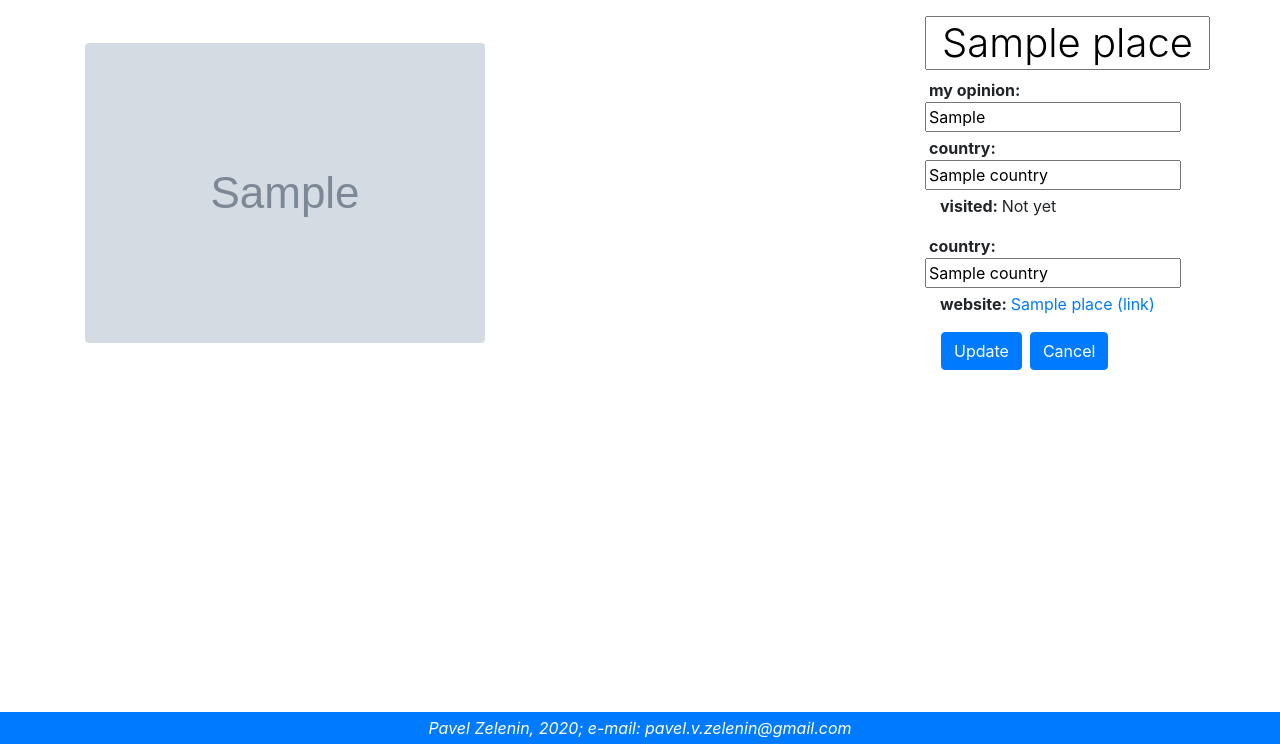
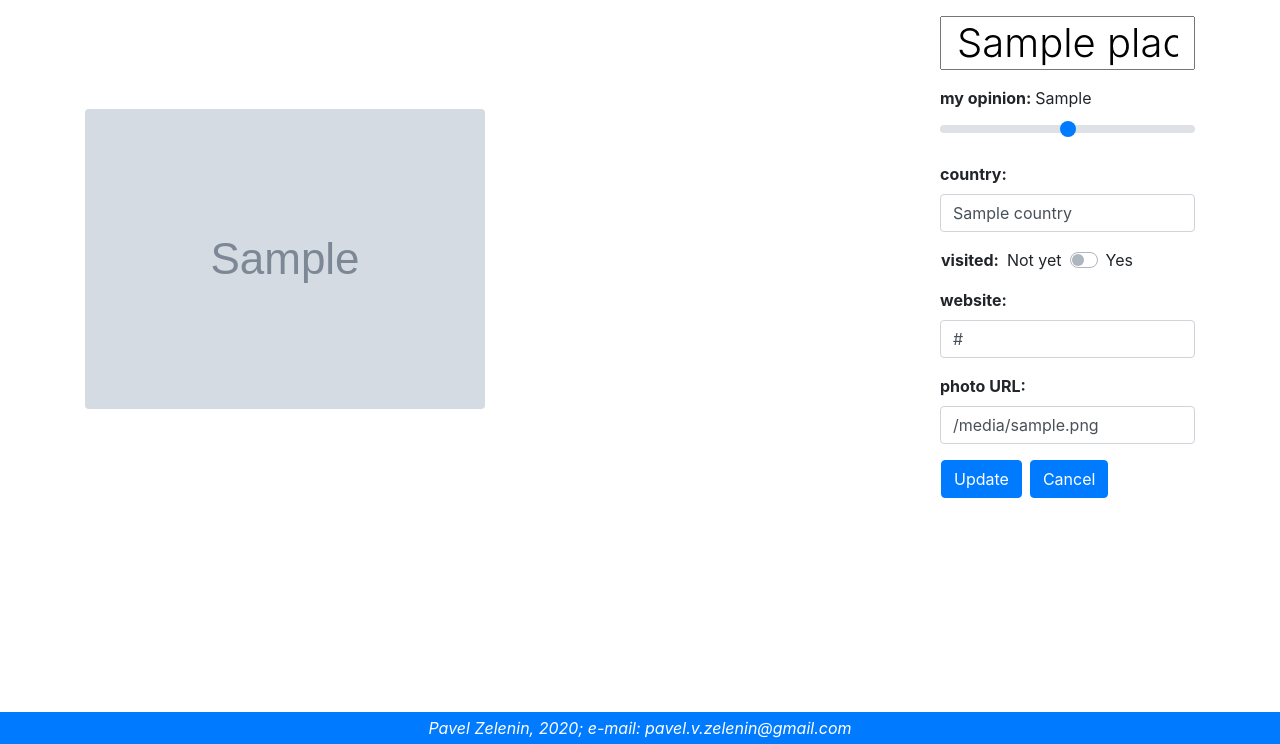
Before and after one commit to pavzel/myRECs, a Flask app: template templates/editplacedetails.html in a window 1280 px wide. Shown: the part 56-800 px from the top of the page. Run offline with Flask 2, Linux system fonts and the light colour scheme; the template is opened without the code that fills it: most values are stand-ins (such as "Sample title", 1, 10 or a date in 2020); grey boxes marked "Sample" are stand-in pictures; some libraries are stand-ins or nearby versions.

Commit message:
Completed option of editing a place

```diff
--- a/app.py
+++ b/app.py
@@ -38,12 +38,15 @@ def edit_place_details(place_id):
 @app.route('/update_place/<place_id>', methods=["POST"])
 def update_place(place_id):
     places = mongodb.db.myRecPlaces
-    print("To update")
-    print(request.form.get('place_name'))
+    my_opinion = int(request.form.get('my_opinion'))
+    is_visited = bool(request.form.get('is_visited'))
     places.update({"_id": ObjectId(place_id)}, {
         'place_name': request.form.get('place_name'),
         'country': request.form.get('country'),
-        'my_opinion': int(request.form.get('my_opinion'))
+        'my_opinion': my_opinion,
+        'is_visited': is_visited,
+        'website': request.form.get('website'),
+        'photo_url': request.form.get('photo_url')
     })
     return redirect(url_for('get_places'))
 
--- a/templates/editplacedetails.html
+++ b/templates/editplacedetails.html
@@ -16,50 +16,58 @@
 
         <form action="{{ url_for('update_place', place_id=place._id) }}" method="POST" class="col-lg-3">
 
-            <div class="row">
-                <h1 class="input-field s6">
-                    <input id="place_name" name="place_name" type="text" class="validate font-weight-light col-12" value="{{ place.place_name }}">
+            <div class="form-group">
+                <h1 class="input-field">
+                    <input id="place_name" type="text" name="place_name" class="validate font-weight-light col-12" value="{{ place.place_name }}">
                 </h1>
             </div>
 
-            <div class="row mb-1 justify-content-between">
-                <span class="ml-1"><strong>my opinion: </strong></span>
-                {% if place.my_opinion %}
-                    <input id="my_opinion" name="my_opinion" type="text" class="validate" value="{{ place.my_opinion }}">
+            <div class="form-group">
+                <label for="my_opinion"><strong>my opinion: </strong><span id="current_opinion">{{ place.my_opinion }}</span></label>
+                <input id="my_opinion" type="range" name="my_opinion" class="custom-range" min="-3" max="3" value="{{ place.my_opinion }}">
+            </div>
+
+            <div class="form-group">
+                <label for="country"><strong>country: </strong></label>
+                {% if place.country %}
+                    <input id="country" type="text" name="country" class="validate form-control" value="{{ place.country }}">
                 {% else %}
-                    <input id="my_opinion" name="my_opinion" type="text" class="validate" placeholder="min: -3; max: +3">
+                    <input id="country" type="text" name="country" class="validate form-control" placeholder="Enter country">
                 {% endif %}
             </div>
 
-            <div class="row mb-1 justify-content-between">
-                <span class="ml-1"><strong>country: </strong></span>
-                {% if place.country %}
-                    <input id="country" name="country" type="text" class="validate" value="{{ place.country }}">
+            <div class="row mb-3 justify-content-between">
+                <span class="ml-3"><strong>visited: </strong></span>
+                <span class="ml-2 mr-2">Not yet</span>
+                <div class="custom-control custom-switch mr-auto">
+                    {% if place.is_visited %}
+                        <input type="checkbox" class="custom-control-input" id="is_visited" name="is_visited" checked>
+                    {% else %}
+                        <input type="checkbox" class="custom-control-input" id="is_visited" name="is_visited">
+                    {% endif %}
+                    <label class="custom-control-label" for="is_visited">Yes</label>
+                </div>
+            </div>
+
+            <div class="form-group">
+                <label for="website"><strong>website: </strong></label>
+                {% if place.website %}
+                    <input id="website" type="text" name="website" class="validate form-control" value="{{ place.website }}">
                 {% else %}
-                    <input id="country" name="country" type="text" class="validate" placeholder="Enter country">
+                    <input id="website" type="text" name="website" class="validate form-control" placeholder="Add website URL">
                 {% endif %}
             </div>
 
-            {% if place.is_visited %}
-                <p><strong>visited: </strong>Yes</p>
-            {% else %}
-                <p><strong>visited: </strong>Not yet</p>
-            {% endif %}
-
-            <div class="row mb-1 justify-content-between">
-                <span class="ml-1"><strong>country: </strong></span>
-                {% if place.country %}
-                    <input id="country" name="country" type="text" class="validate" value="{{ place.country }}">
+            <div class="form-group">
+                <label for="photo_url"><strong>photo URL: </strong></label>
+                {% if place.photo_url %}
+                    <input id="photo_url" type="text" name="photo_url" class="validate form-control" value="{{ place.photo_url }}">
                 {% else %}
-                    <input id="country" name="country" type="text" class="validate" placeholder="Enter country">
+                    <input id="photo_url" type="text" name="photo_url" class="validate form-control" placeholder="Add link to a photo">
                 {% endif %}
             </div>
 
-            {% if place.website %}
-                <p><strong>website: </strong><a href="{{ place.website }}" target="_blank">{{ place.place_name }} (link)</a></p>
-            {% endif %}
-
-            <div class="row justify-content-start">
+            <div class="row mb-1 justify-content-start">
                 <button class="btn btn-primary ml-3" type="submit" name="action">Update</button>
                 <a class="btn btn-primary ml-2" href="{{ url_for('get_places') }}">Cancel</a>
             </div>
@@ -68,4 +76,11 @@
     </div>
 
     <br>
+
+    <script>
+        const slider = document.getElementById("my_opinion");
+        const output = document.getElementById("current_opinion");
+
+        slider.oninput = function() {output.innerHTML = this.value;}
+    </script>
 {% endblock %}
```
